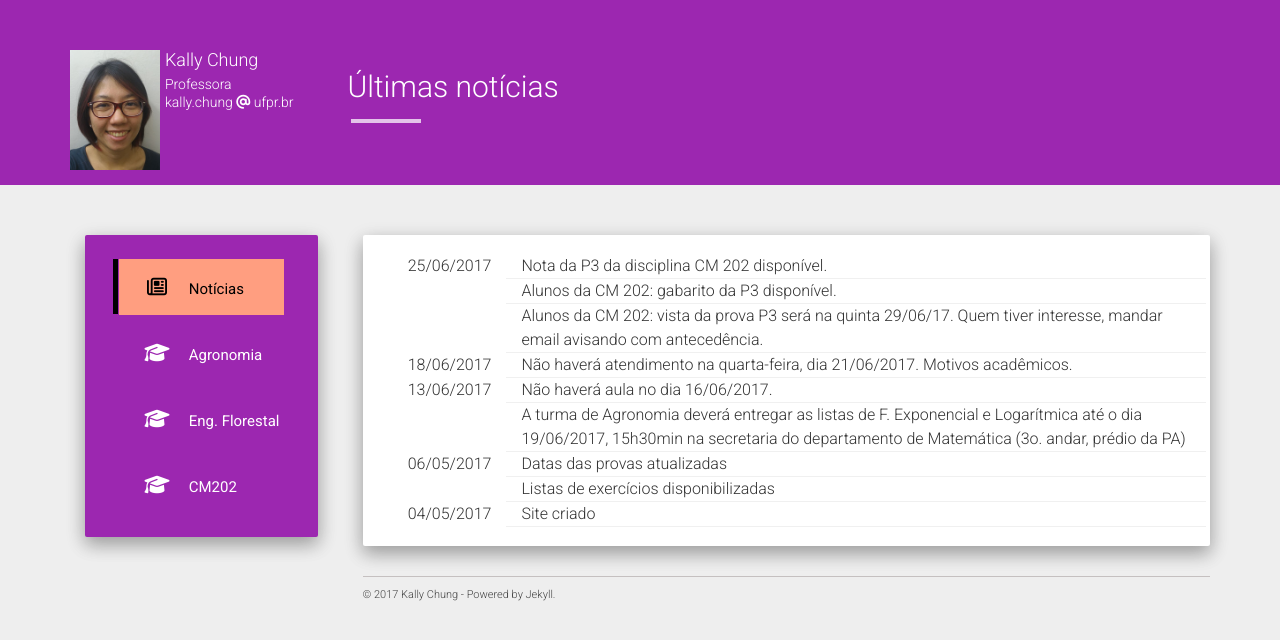
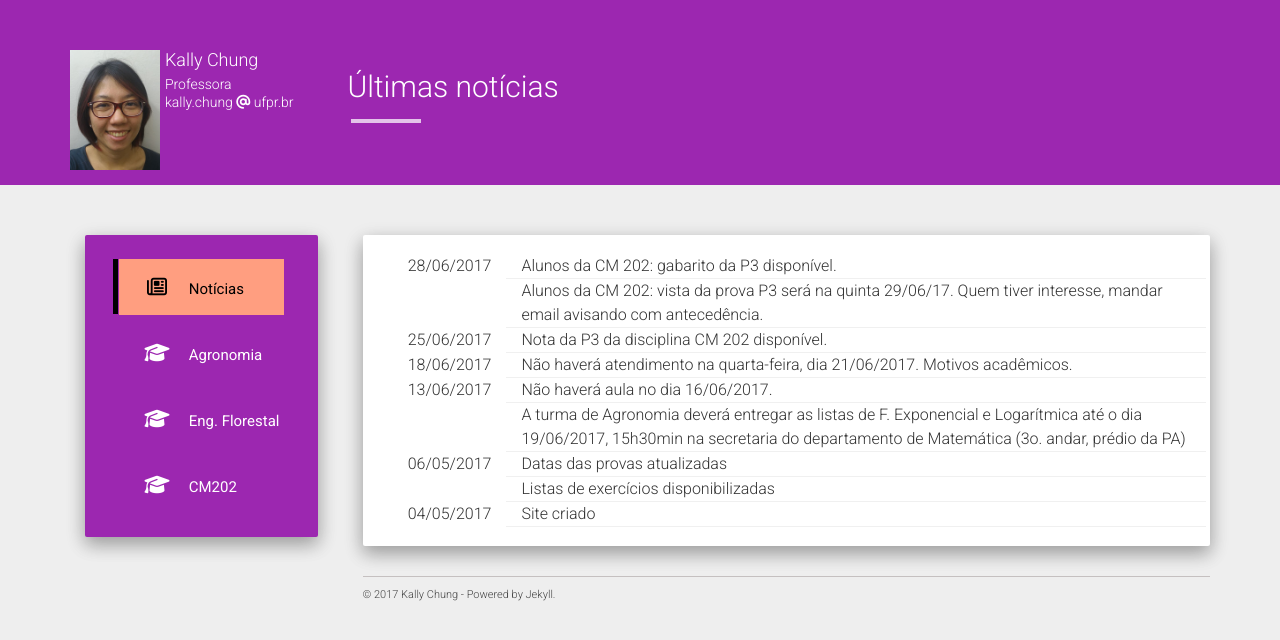
Before and after one commit to chunggnuhc/chunggnuhc.github.io, a Jekyll site: the page built from index.html, in a window 1280 px wide. Shown: the top 640 px of the page. Built offline with Jekyll 4.4.1, drawn with Linux system fonts in a browser that asks for light colours; nearby versions of some CDN libraries.

Commit message:
Update noticias.yml

```diff
--- a/_data/noticias.yml
+++ b/_data/noticias.yml
@@ -1,6 +1,6 @@
-- data: 2017-06-25
+- data: 2017-06-28
   noticia: "Alunos da CM 202: vista da prova P3 será na quinta 29/06/17. Quem tiver interesse, mandar email avisando com antecedência."
-- data: 2017-06-25
+- data: 2017-06-28
   noticia: "Alunos da CM 202: gabarito da P3 disponível."
 - data: 2017-06-25
   noticia: "Nota da P3 da disciplina CM 202 disponível."
```
